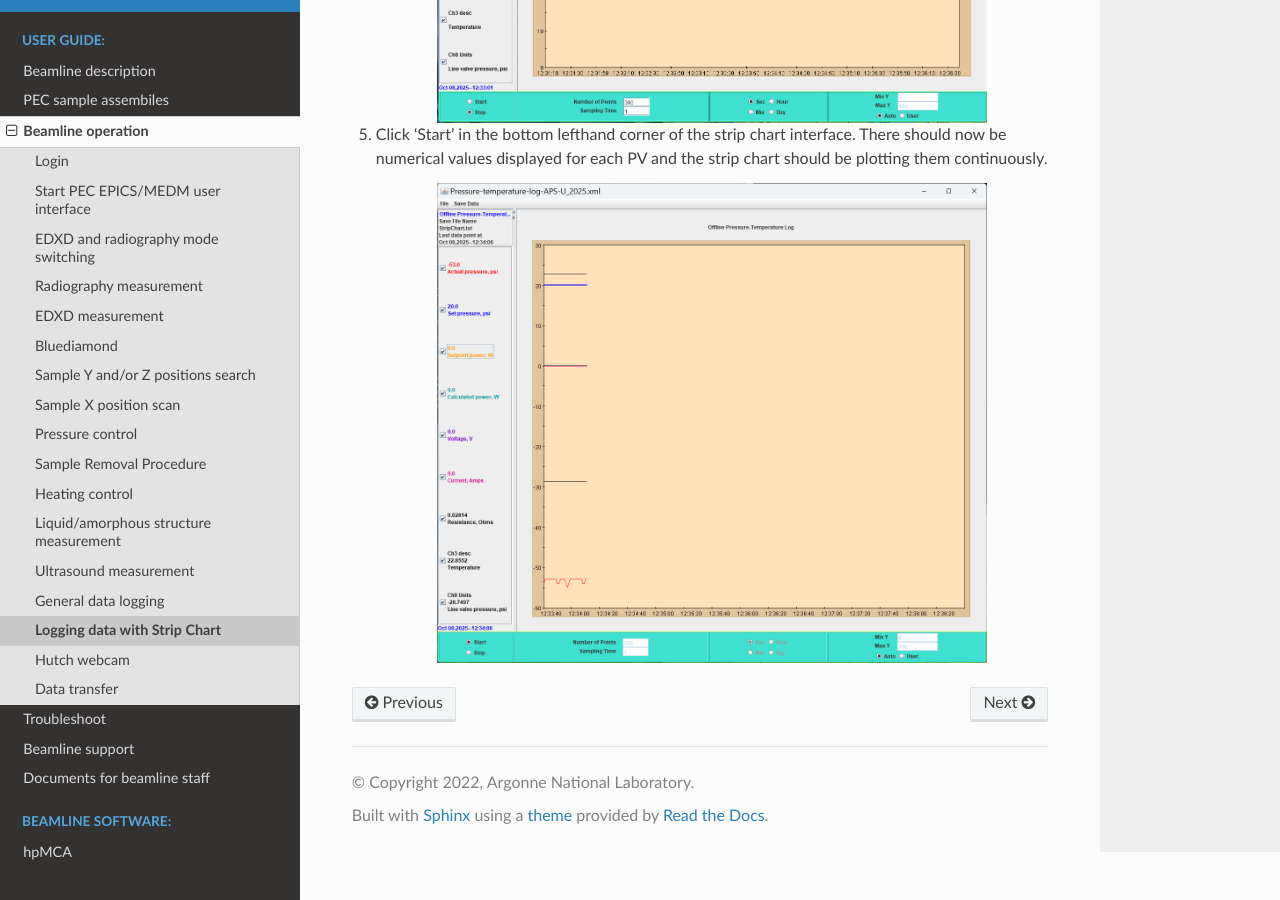
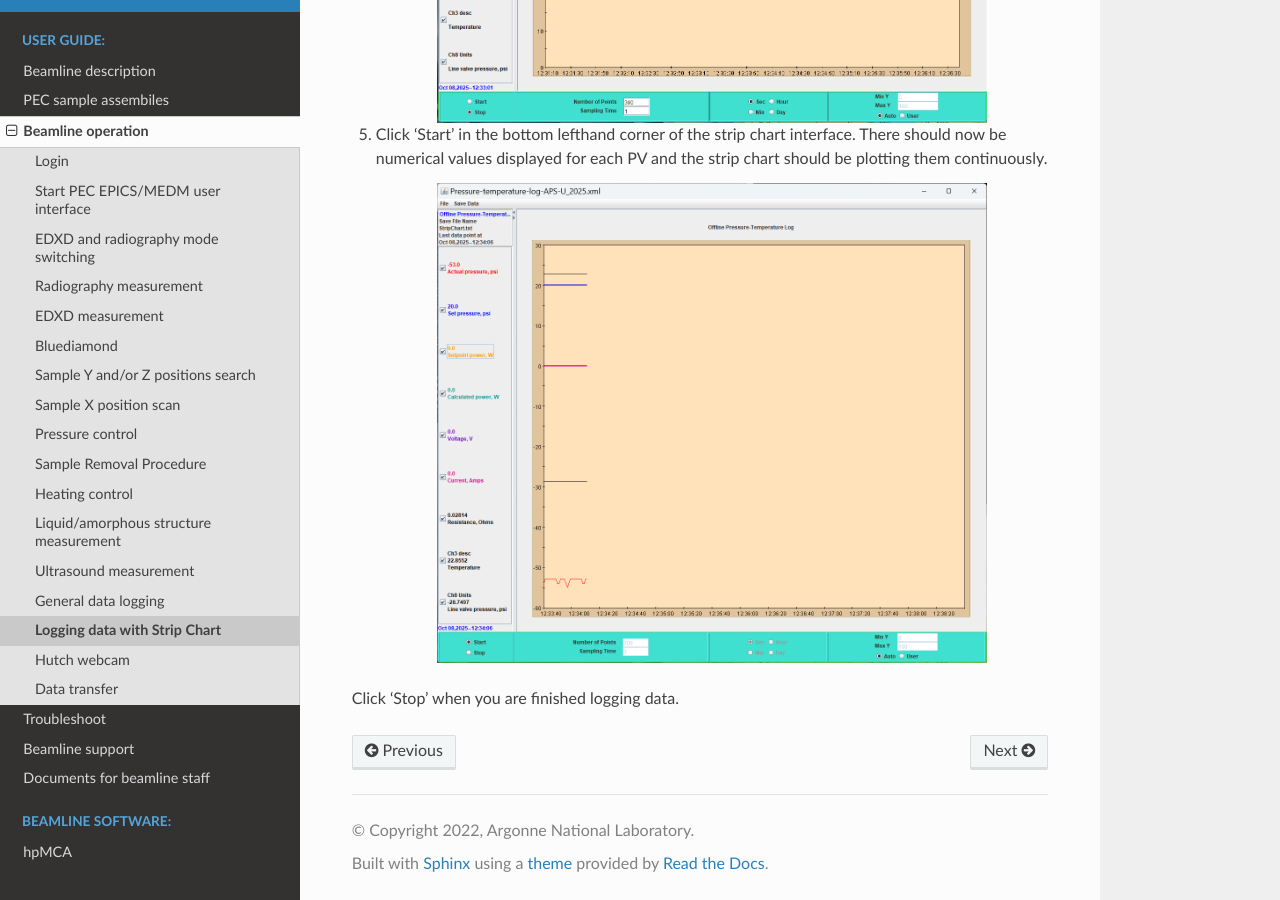
Before and after one commit to taeastmo/16BMB_manual, a Sphinx documentation site: the page built from docs/source/operations/item_015_strip_chart.rst, in a window 1280 px wide and 900 px high, scrolled down 2066 px. Built offline with Sphinx 7.4.7 and the Read the Docs theme 3.1.0, drawn with Linux system fonts in a browser that asks for light colours.

Commit message:
Update item_015_strip_chart.rst

```diff
--- a/docs/source/operations/item_015_strip_chart.rst
+++ b/docs/source/operations/item_015_strip_chart.rst
@@ -32,10 +32,11 @@ The strip chart software can be used to continuously monitor various PVs (e.g.,
       :width: 550px
       :align: center
 
-
 5. Click 'Start' in the bottom lefthand corner of the strip chart interface. There should now be numerical values displayed for each PV and the strip chart should be plotting them continuously.
 
    .. figure:: /images/strip_chart/strip_chart_logging.png
       :alt: strip_chart_logging
       :width: 550px
       :align: center
+
+Click 'Stop' when you are finished logging data.
```
